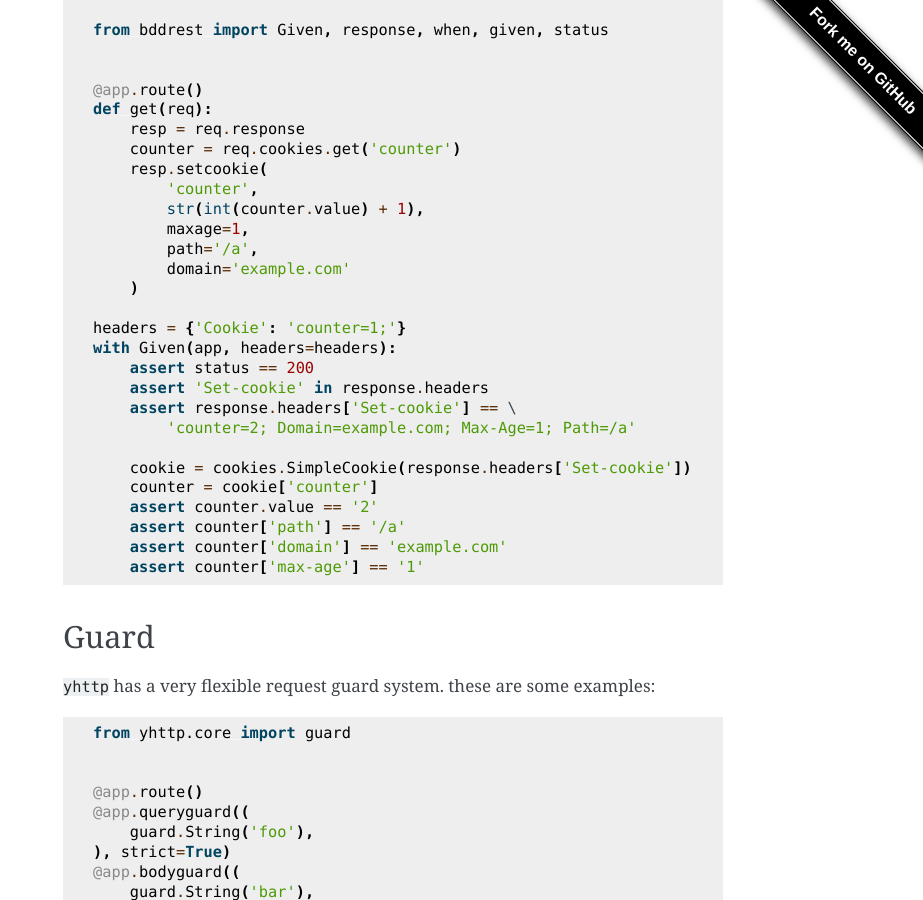
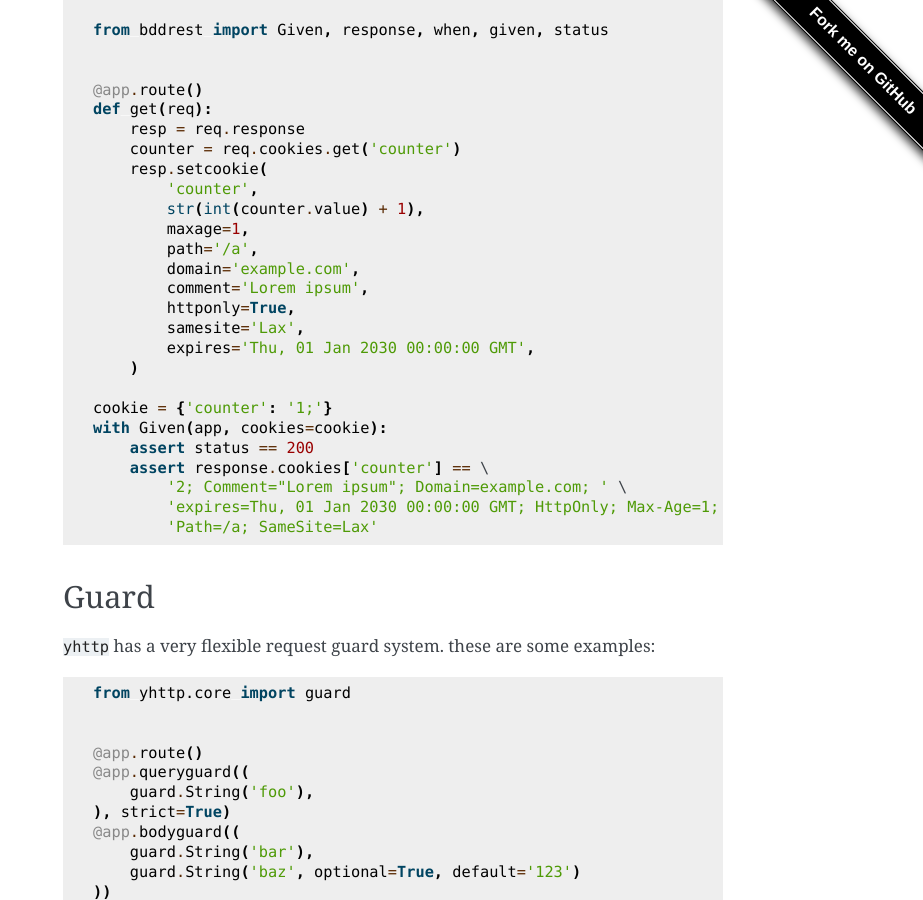
Before and after one commit to yhttp/yhttp, a Sphinx documentation site: the page built from sphinx/cookbook.rst, in a window 1280 px wide and 900 px high, scrolled down 6183 px. Shown: the whole window, without its empty margins (357-1280 px from the left). Built offline with Sphinx 7.4.7, drawn with Linux system fonts in a browser that asks for light colours.

Commit message:
Fix: failing doctest

```diff
--- a/sphinx/cookbook.rst
+++ b/sphinx/cookbook.rst
@@ -421,22 +421,20 @@ Test:
            str(int(counter.value) + 1),
            maxage=1,
            path='/a',
-           domain='example.com'
+           domain='example.com',
+           comment='Lorem ipsum',
+           httponly=True,
+           samesite='Lax',
+           expires='Thu, 01 Jan 2030 00:00:00 GMT',
        )
 
-   headers = {'Cookie': 'counter=1;'}
-   with Given(app, headers=headers):
+   cookie = {'counter': '1;'}
+   with Given(app, cookies=cookie):
        assert status == 200
-       assert 'Set-cookie' in response.headers
-       assert response.headers['Set-cookie'] == \
-           'counter=2; Domain=example.com; Max-Age=1; Path=/a'
-
-       cookie = cookies.SimpleCookie(response.headers['Set-cookie'])
-       counter = cookie['counter']
-       assert counter.value == '2'
-       assert counter['path'] == '/a'
-       assert counter['domain'] == 'example.com'
-       assert counter['max-age'] == '1'
+       assert response.cookies['counter'] == \
+           '2; Comment="Lorem ipsum"; Domain=example.com; ' \
+           'expires=Thu, 01 Jan 2030 00:00:00 GMT; HttpOnly; Max-Age=1; ' \
+           'Path=/a; SameSite=Lax'
 
 
 .. _cookbook-guard:
```
Also changed, not shown: 1 other file.
